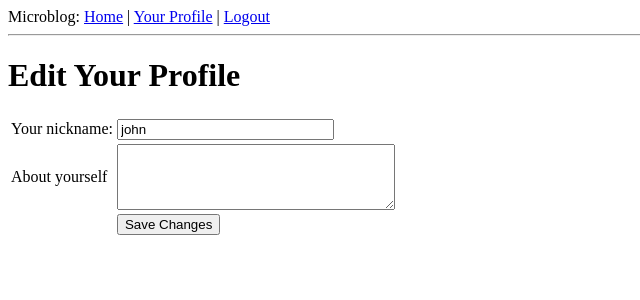
After one commit to jahrik/microblog, a Flask app: page /edit in a window 1280 px wide. The commit adds this page. Shown: the top 300 px of the page, without its empty margins (0-640 px from the left). Run offline with Flask 2, Linux system fonts and the light colour scheme; a user stored in the database is signed in; data comes from the database, SQL or seed files in the repository.

Commit message:
update to step 6ish

```diff
--- a/app/forms.py
+++ b/app/forms.py
@@ -1,8 +1,12 @@
 from flask.ext.wtf import Form
-from wtforms import StringField, BooleanField
-from wtforms.validators import DataRequired
+from wtforms import StringField, BooleanField, TextAreaField
+from wtforms.validators import DataRequired, Length
 
 
 class LoginForm(Form):
     openid = StringField('openid', validators=[DataRequired()])
     remember_me = BooleanField('remember_me', default=False)
+
+class EditForm(Form):
+    nickname = StringField('nickname', validators=[DataRequired()])
+    about_me = TextAreaField('about_me', validators=[Length(min=0, max=140)])
--- a/app/models.py
+++ b/app/models.py
@@ -1,4 +1,5 @@
 from app import db
+from hashlib import md5
 
 
 class User(db.Model):
@@ -6,6 +7,8 @@ class User(db.Model):
     nickname = db.Column(db.String(64), index=True, unique=True)
     email = db.Column(db.String(120), index=True, unique=True)
     posts = db.relationship('Post', backref='author', lazy='dynamic')
+    about_me = db.Column(db.String(140))
+    last_seen = db.Column(db.DateTime)
 
     # Should return true unless user should not be allowed to authenticate.
     def is_authenticated(self):
@@ -26,6 +29,10 @@ class User(db.Model):
         except NameError:
             return str(self.id) # python 3
 
+    # gravitar
+    def avatar(self, size):
+        return 'http://www.gravatar.com/avatar/%s?d=mm&s=%d' % (md5(self.email.encode('utf-8')).hexdigest(), size)
+
     def __repr__(self):
         return '<User %r>' % (self.nickname)
 
--- a/app/templates/base.html
+++ b/app/templates/base.html
@@ -10,6 +10,7 @@
     <div>Microblog:
       <a href="{{ url_for('index') }}">Home</a>
       {% if g.user.is_authenticated() %}
+      | <a href="{{ url_for('user', nickname=g.user.nickname) }}">Your Profile</a>
       | <a href="{{ url_for('logout') }}">Logout</a>
       {% endif %}
     </div>
--- /dev/null
+++ b/app/templates/edit.html
@@ -0,0 +1,23 @@
+<!-- extend base layout -->
+{% extends "base.html" %}
+
+{% block content %}
+  <h1>Edit Your Profile</h1>
+  <form action="" method="post" name="edit">
+    {{form.hidden_tag()}}
+    <table>
+      <tr>
+        <td>Your nickname:</td>
+        <td>{{ form.nickname(size=24) }}</td>
+      </tr>
+      <tr>
+        <td>About yourself</td>
+        <td>{{ form.about_me(cols=32, rows=4) }}</td>
+      </tr>
+      <tr>
+        <td></td>
+        <td><input type="submit" value="Save Changes"></td>
+      </tr>
+    </table>
+  </form>
+{% endblock %}
--- /dev/null
+++ b/app/templates/post.html
@@ -0,0 +1,5 @@
+<table>
+  <tr valign="top">
+    <td><img src="{{ post.author.avatar(50) }}"></td><td><i>{{ post.author.nickname }} says:</i><br>{{ post.body }}</td>
+  </tr>
+</table>
--- a/app/views.py
+++ b/app/views.py
@@ -2,8 +2,9 @@ from flask import render_template, flash, redirect, session, url_for, request, g
 from flask.ext.login import login_user, logout_user, current_user, \
     login_required
 from app import app, db, lm, oid
-from .forms import LoginForm
+from .forms import LoginForm, EditForm
 from .models import User
+from datetime import datetime
 
 @lm.user_loader
 def load_user(id):
@@ -12,6 +13,11 @@ def load_user(id):
 @app.before_request
 def before_request():
     g.user = current_user
+    # update the date and time on the user profile page.
+    if g.user.is_authenticated():
+        g.user.last_seen = datetime.utcnow()
+        db.session.add(g.user)
+        db.session.commit()
 
 
 @app.route('/')
@@ -64,7 +70,7 @@ def after_login(resp):
         if nickname is None or nickname == "":
             nickname = resp.email.split('@')[0]
         user = User(nickname=nickname, email=resp.email)
-        # add the new user
+        # add the new user to the db
         db.session.add(user)
         db.session.commit()
     rememeber_me = False
@@ -76,5 +82,49 @@ def after_login(resp):
 
 @app.route('/logout')
 def logout():
-    logout_users()
+    logout_user()
     return redirect(url_for('index'))
+
+# decorator.  View function will be invoked with nickname set to users nickname
+@app.route('/user/<nickname>')
+@login_required
+def user(nickname):
+    # search the database for user's nickname
+    user = User.query.filter_by(nickname=nickname).first()
+    # if no name is found in the database flash an error message and return to /index
+    if user == None:
+        flash('User %s not found.' % nickname)
+        return redirect(url_for('index'))
+    posts = [
+        {'author': user, 'body': 'Test post #1'},
+        {'author': user, 'body': 'Test post #2'}
+    ]
+    return render_template('user.html',
+                           user=user,
+                           posts=posts)
+
+@app.route('/edit', methods=['GET', 'POST'])
+@login_required
+def edit():
+    form = EditForm()
+    if form.validate_on_submit():
+        g.user.nickname = form.nickname.data
+        g.user.about_me = form.about_me.data
+        db.session.add(g.user)
+        db.session.commit()
+        flash('Your changes have been saved.')
+        return redirect(url_for('edit'))
+    else:
+        form.nickname.data = g.user.nickname
+        form.about_me.data = g.user.about_me
+    return render_template('edit.html', form=form)
+
+@app.errorhandler(404)
+def not_found_error(error):
+    return render_template('404.html'), 404
+
+@app.errorhandler(500)
+def internal_error(error):
+    # roll back in case a working session is needed for the rendering of the template for the 500 error.
+    db.session.rollback()
+    return render_template('500.html'), 500
--- /dev/null
+++ b/runp.py
@@ -0,0 +1,3 @@
+#!flask/bin/python
+from app import app
+app.run(debug=False)
```
Also changed, not shown: app/templates/404.html (added, +7 -0 lines), app/templates/500.html (added, +8 -0 lines), app/templates/user.html (added, +20 -0 lines).
